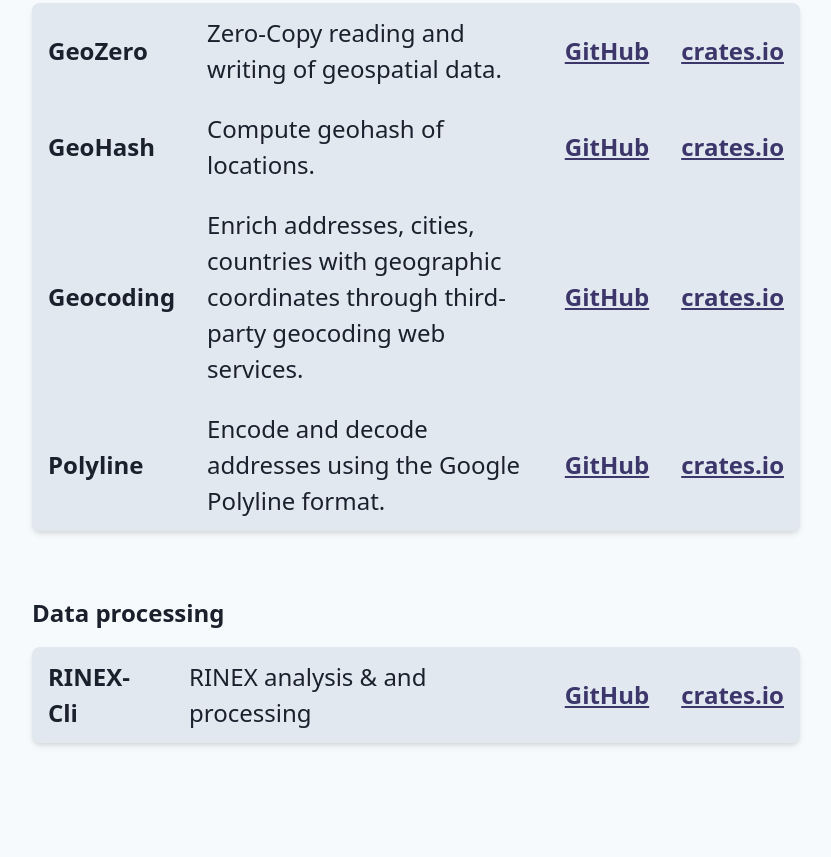
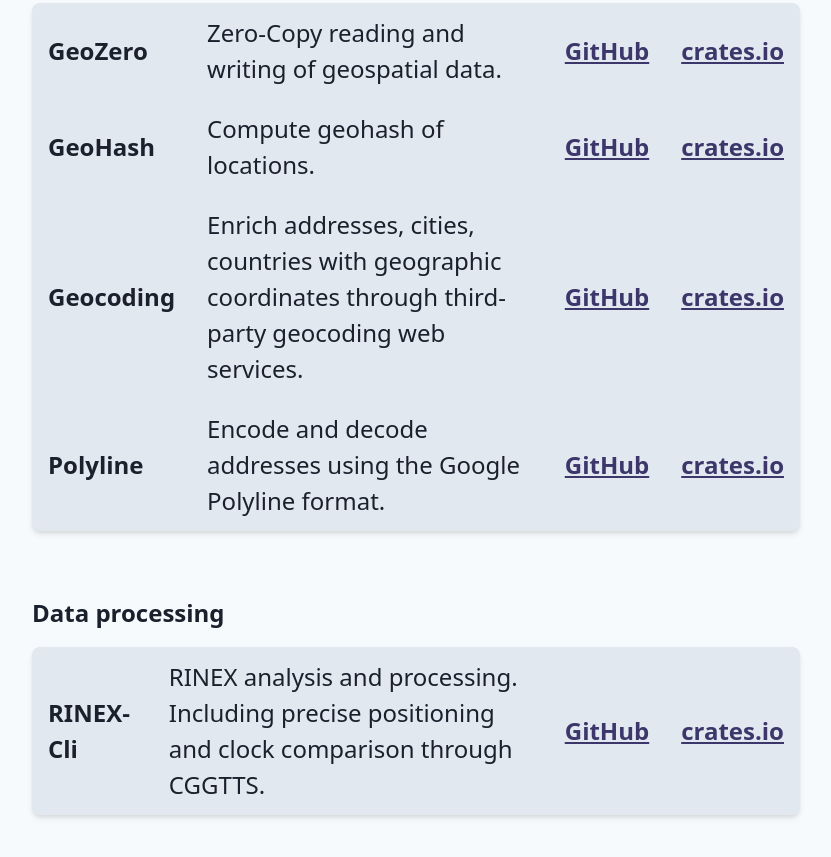
Before and after one commit to georust/georust.org, a plain HTML site: page docs/index.html in a window 1280 px wide. Shown: the part 2961-3818 px from the top of the page, without its empty margins (224-1055 px from the left). Before the commit the page ends 3768 px from the top, so only its background shows below. Drawn offline with Linux system fonts and the light colour scheme.

Commit message:
update rinex-cli infos
  * rinex-cli now has all the advanced features you can expect from it.
    It would be nice to emphasize that in the front panel.

Signed-off-by: Guillaume W. Bres <guillaume.bressaix@gmail.com>

```diff
--- a/docs/index.html
+++ b/docs/index.html
@@ -253,7 +253,8 @@
           <tbody>
           <tr>
             <td class="px-4 py-3">RINEX-Cli</td>
-            <td class="px-4 py-3 font-normal">RINEX analysis & and processing</td>
+            <td class="px-4 py-3 font-normal">RINEX analysis and processing. Including precise positioning and
+            clock comparison through CGGTTS.</td>
             <td class="px-4 py-3 text-indigo-900"><a href="https://github.com/georust/rinex">GitHub</a></td>
             <td class="px-4 py-3 text-indigo-900"><a href="https://crates.io/crates/rinex-cli">crates.io</a></td>
           </tr>
```
